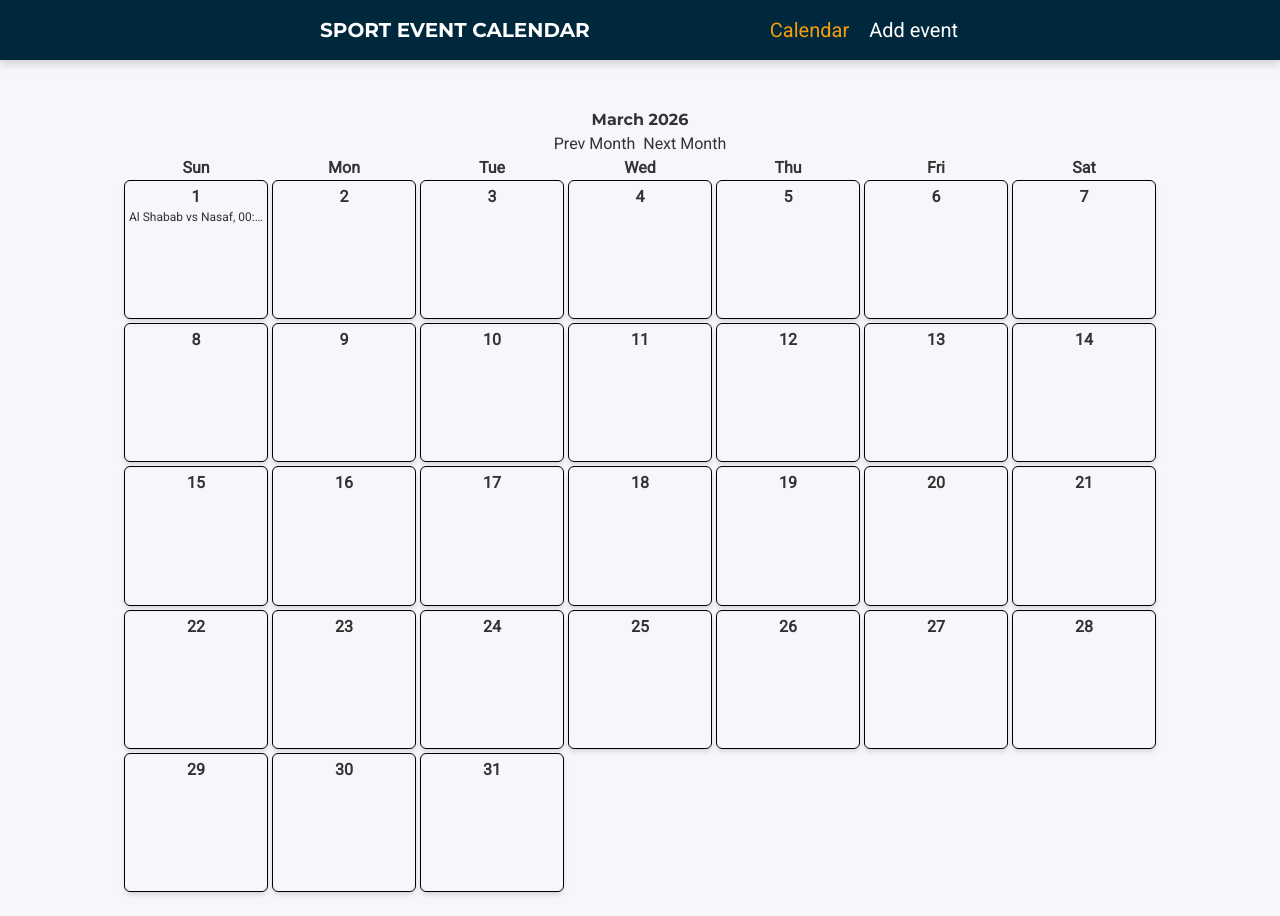
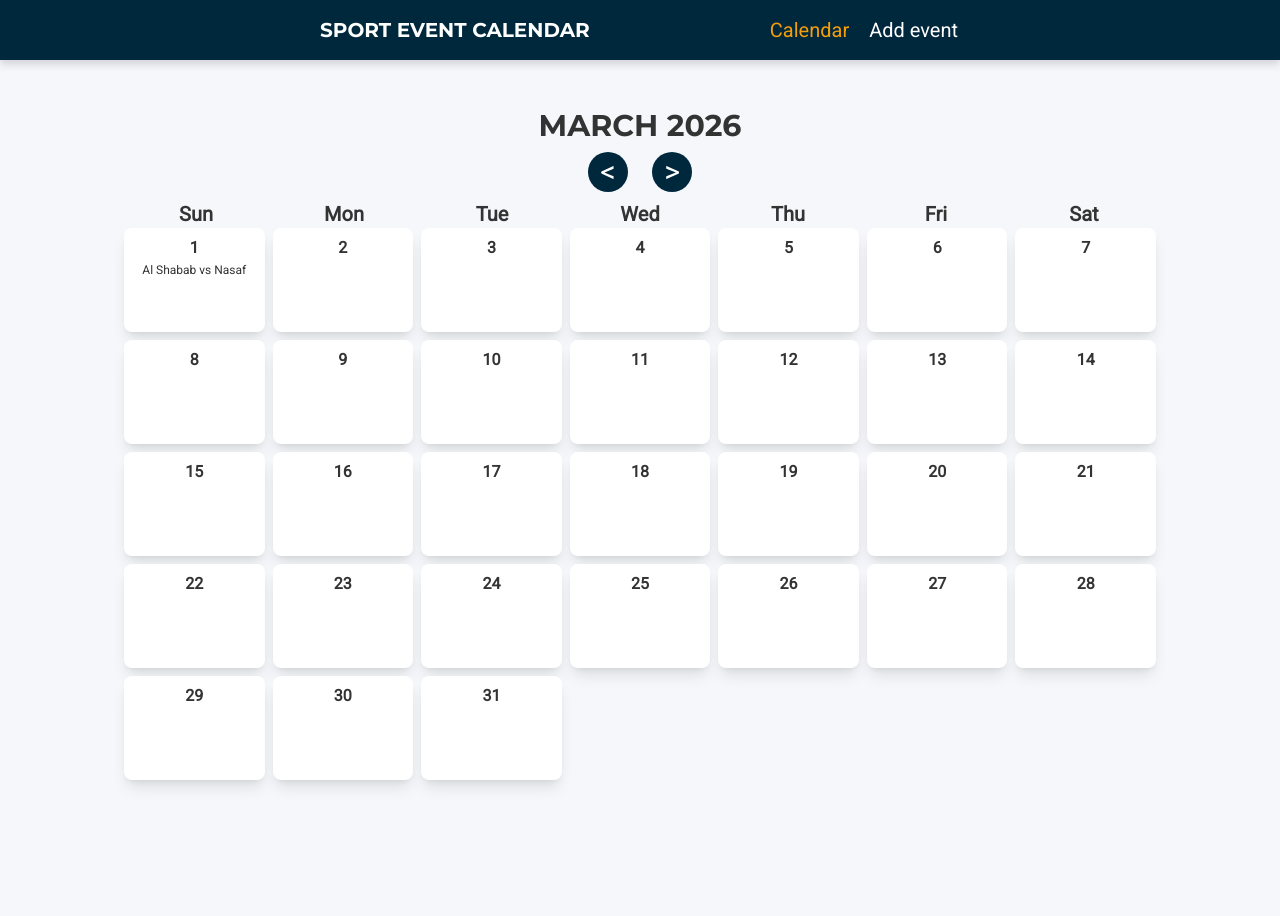
Before and after one commit to ZajacMateusz1/Sportradar, a React (Vite) app: page / in a window 1280 px wide. Built offline with nearby package versions, Linux system fonts and the light colour scheme.

Commit message:
Add styles in Calendar

```diff
--- a/src/components/Calendar/CalendarGrid.tsx
+++ b/src/components/Calendar/CalendarGrid.tsx
@@ -1,4 +1,4 @@
-import { Link } from "react-router-dom";
+import DayCard from "./DayCard";
 import type { TransformedEventType } from "../../utils/types";
 interface CalendarGridProps {
   currentDate: {
@@ -18,33 +18,20 @@ export default function CalendarGrid({
   ).getDate();
   const firstDay = new Date(currentDate.year, currentDate.month, 1).getDay();
   return (
-    <div className="monthDays flex-1 grid grid-cols-7 gap-1 auto-rows-[1fr]">
+    <div className="monthDays flex-1 grid grid-cols-7 gap-0.5 auto-rows-[90px] md:auto-rows-fr md:grid-rows-6 md:gap-2">
       {Array.from({ length: firstDay }).map((_, index) => (
-        <div
-          className="day"
+        <DayCard
+          events={null}
+          day={null}
           key={`empty-${index}-${currentDate.month}-${currentDate.year}`}
-        ></div>
+        />
       ))}
       {Array.from({ length: daysInMonth }).map((_, index) => {
         const day = index + 1;
         const month = currentDate.month + 1;
         const date = `${currentDate.year}-${month < 10 ? `0${month}` : month}-${day < 10 ? `0${day}` : day}`;
         return (
-          <div
-            className="day flex flex-col border border-black rounded-md shadow-md p-1"
-            key={date}
-          >
-            <span className="font-semibold">{day}</span>
-            {eventsMap[date]
-              ? eventsMap[date].map((event) => (
-                  <Link
-                    to={`/events/${event.id}`}
-                    key={event.id}
-                    className="text-xs truncate"
-                  >{`${event.homeTeamName} vs ${event.awayTeamName}, ${event.time.slice(0, -3)}`}</Link>
-                ))
-              : ""}
-          </div>
+          <DayCard key={date} events={eventsMap[date] || null} day={day} />
         );
       })}
     </div>
--- a/src/components/Calendar/CalendarHeader.tsx
+++ b/src/components/Calendar/CalendarHeader.tsx
@@ -1,3 +1,4 @@
+import ButtonCircle from "../shared/ButtonCircle";
 const months = [
   "January",
   "February",
@@ -25,16 +26,12 @@ export default function CalendarHeader({
   handleNextMonth,
 }: CalendarHeaderProps) {
   return (
-    <div className="calendar-header">
-      <h2 className="font-header">{`${months[currentMonth]} ${currentYear}`}</h2>
-      <div className="changeMonthButtons flex justify-center gap-2 cursor-pointer">
-        <button className="prevButton" onClick={handlePrevMonth}>
-          Prev Month
-        </button>
-        <button className="nextButton" onClick={handleNextMonth}>
-          Next Month
-        </button>
+    <header className="calendar-header">
+      <h2 className="font-header uppercase text-md font-bold md:text-xl lg:text-2xl xl:text-3xl">{`${months[currentMonth]} ${currentYear}`}</h2>
+      <div className="changeMonthButtons py-1 flex justify-center gap-2 lg:gap-6 lg:py-2">
+        <ButtonCircle onClick={handlePrevMonth}>{"<"}</ButtonCircle>
+        <ButtonCircle onClick={handleNextMonth}>{">"}</ButtonCircle>
       </div>
-    </div>
+    </header>
   );
 }
--- a/src/components/Calendar/WeekdaysRow.tsx
+++ b/src/components/Calendar/WeekdaysRow.tsx
@@ -1,7 +1,7 @@
 const days = ["Sun", "Mon", "Tue", "Wed", "Thu", "Fri", "Sat"];
 export default function WeekdaysRow() {
   return (
-    <div className="weekdays grid grid-cols-7 gap-1 font-semibold">
+    <div className="weekdays grid grid-cols-7 gap-1 font-semibold text-sm md:text-md lg:text-lg xl:text-xl">
       {days.map((day) => (
         <span key={day}>{day}</span>
       ))}
--- a/src/components/shared/Button.tsx
+++ b/src/components/shared/Button.tsx
@@ -1,12 +1,12 @@
-import type { ButtonHTMLAttributes } from "react";
+import type { ButtonHTMLAttributes, ReactNode } from "react";
 
 interface ButtonProps extends ButtonHTMLAttributes<HTMLButtonElement> {
-  children: string;
+  children: string | ReactNode;
 }
 export default function Button({ children, ...props }: ButtonProps) {
   return (
     <button
-      className="p-1.5 rounded-lg cursor-pointer text-sm bg-main-bg text-font-secondary md:max-w-md md:text-md lg:text-lg xl:text-xl md:p-2 "
+      className="p-1.5 rounded-lg cursor-pointer text-sm bg-main-bg text-font-secondary md:max-w-md md:text-md lg:text-lg xl:text-xl md:p-2 hover:text-main transition"
       {...props}
     >
       {children}
--- a/src/pages/CalendarPage.tsx
+++ b/src/pages/CalendarPage.tsx
@@ -15,14 +15,14 @@ export default function CalendarPage() {
   const handlePrevMonth = () => {
     setCurrentDate((prevDate) => {
       if (prevDate.month > 0) return { ...prevDate, month: prevDate.month - 1 };
-      else return { month: 11, year: prevDate.year - 1 };
+      else return { ...prevDate, month: 11, year: prevDate.year - 1 };
     });
   };
   const handleNextMonth = () => {
     setCurrentDate((prevDate) => {
       if (prevDate.month < 11)
         return { ...prevDate, month: prevDate.month + 1 };
-      else return { month: 0, year: prevDate.year + 1 };
+      else return { ...prevDate, month: 0, year: prevDate.year + 1 };
     });
   };
   const eventsMap = useMemo(() => {
@@ -36,7 +36,7 @@ export default function CalendarPage() {
     return dateToEvents;
   }, [events]);
   return (
-    <div className="calendar h-screen flex flex-col p-2 text-center">
+    <section className="calendar h-screen flex flex-col p-2 text-center">
       <CalendarHeader
         currentMonth={currentDate.month}
         currentYear={currentDate.year}
@@ -45,6 +45,6 @@ export default function CalendarPage() {
       />
       <WeekdaysRow />
       <CalendarGrid currentDate={currentDate} eventsMap={eventsMap} />
-    </div>
+    </section>
   );
 }
```
